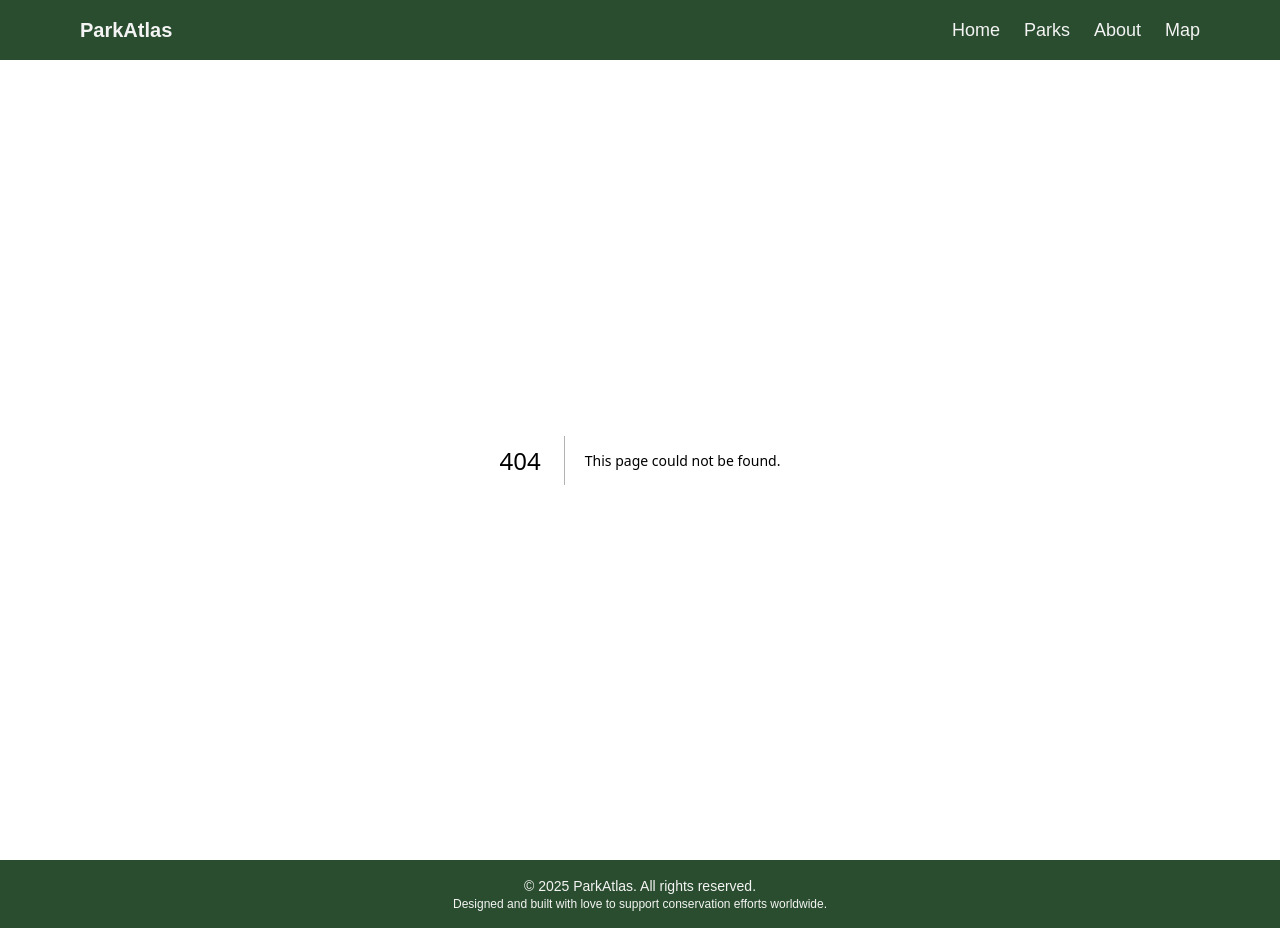
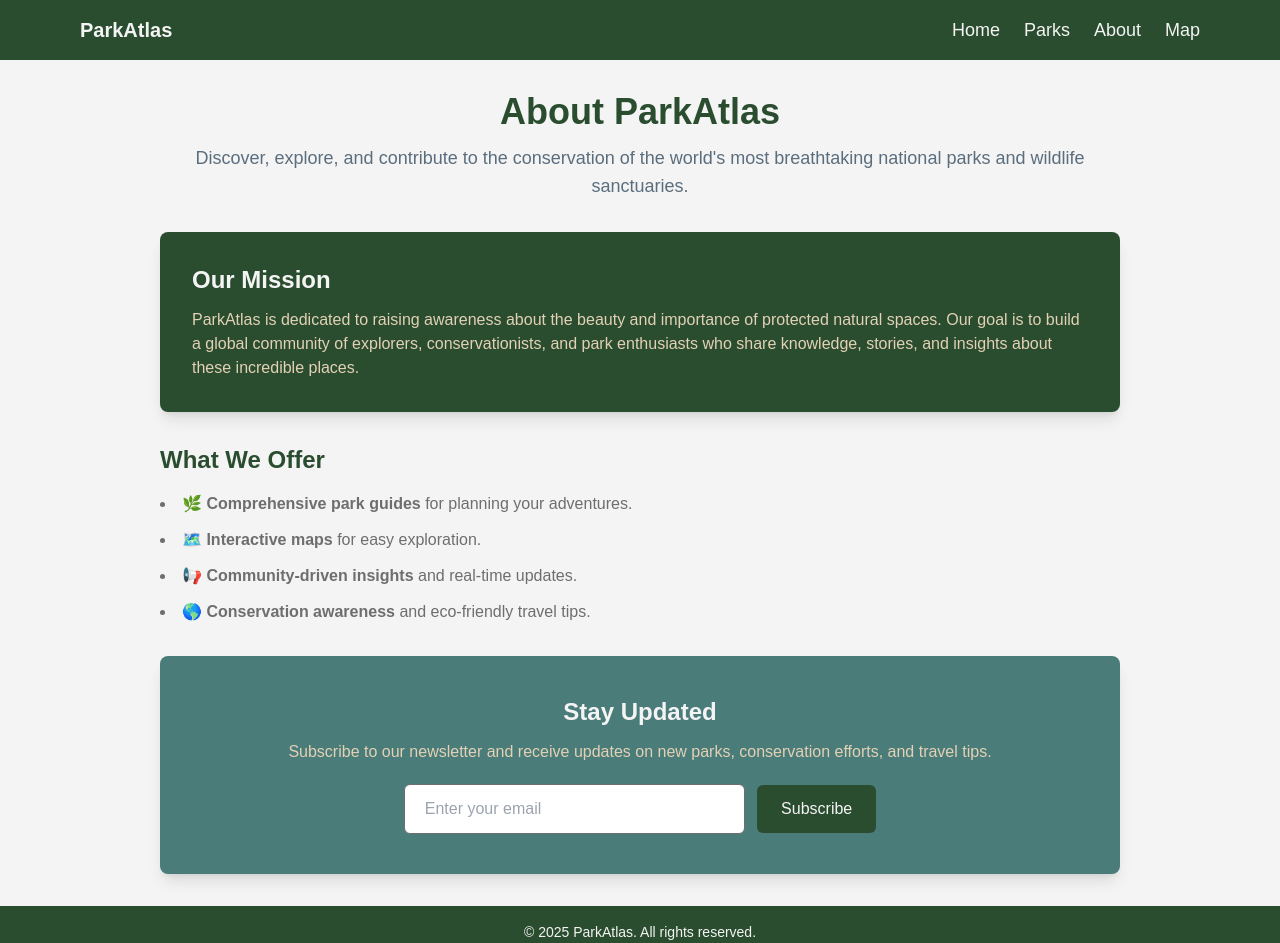
Before and after one commit to krishana7911/park-atlas, a Next.js app: page /about in a window 1280 px wide. Before the commit this address had no page. Shown: the top 943 px of the page. Built offline with nearby package versions, Linux system fonts and the light colour scheme.

Commit message:
Chore: Setup basic about us page

```diff
--- /dev/null
+++ b/src/app/about/page.tsx
@@ -0,0 +1,52 @@
+export default function About() {
+  return (
+    <div className="max-w-5xl mx-auto p-8 space-y-8 text-[var(--dusty-gray)] bg-[var(--off-white)]">
+      {/* Hero Section */}
+      <div className="text-center">
+        <h1 className="text-4xl font-bold text-[var(--forest-green)]">About ParkAtlas</h1>
+        <p className="mt-3 text-lg text-[var(--slate-blue)]">
+          Discover, explore, and contribute to the conservation of the world's most breathtaking national parks and wildlife sanctuaries.
+        </p>
+      </div>
+
+      {/* Mission Section */}
+      <section className="bg-forestGreen p-8 rounded-lg shadow-lg">
+        <h2 className="text-2xl font-semibold text-[var(--off-white)]">Our Mission</h2>
+        <p className="mt-3 text-[var(--warm-sand)]">
+          ParkAtlas is dedicated to raising awareness about the beauty and importance of protected natural spaces.
+          Our goal is to build a global community of explorers, conservationists, and park enthusiasts who share knowledge,
+          stories, and insights about these incredible places.
+        </p>
+      </section>
+
+      {/* Features Section */}
+      <section>
+        <h2 className="text-2xl font-semibold text-[var(--forest-green)]">What We Offer</h2>
+        <ul className="mt-4 list-disc list-inside space-y-3 text-[var(--dusty-gray)]">
+          <li>🌿 <strong>Comprehensive park guides</strong> for planning your adventures.</li>
+          <li>🗺️ <strong>Interactive maps</strong> for easy exploration.</li>
+          <li>📢 <strong>Community-driven insights</strong> and real-time updates.</li>
+          <li>🌎 <strong>Conservation awareness</strong> and eco-friendly travel tips.</li>
+        </ul>
+      </section>
+
+      {/* Newsletter Subscription */}
+      <section className="bg-mutedTeal p-10 rounded-lg shadow-lg text-center">
+        <h2 className="text-2xl font-semibold text-[var(--off-white)]">Stay Updated</h2>
+        <p className="mt-3 text-[var(--warm-sand)]">
+          Subscribe to our newsletter and receive updates on new parks, conservation efforts, and travel tips.
+        </p>
+        <form className="mt-5 flex flex-col sm:flex-row items-center justify-center gap-3 max-w-lg mx-auto w-full">
+          <input
+            type="email"
+            placeholder="Enter your email"
+            className="px-5 py-3 w-full sm:w-2/3 border border-[var(--dusty-gray)] rounded-md focus:ring focus:ring-[var(--forest-green)]"
+          />
+          <button className="bg-[var(--forest-green)] text-[var(--off-white)] px-6 py-3 rounded-md hover:bg-[var(--slate-blue)] transition w-full sm:w-auto">
+            Subscribe
+          </button>
+        </form>
+      </section>
+    </div>
+  );
+}
```
